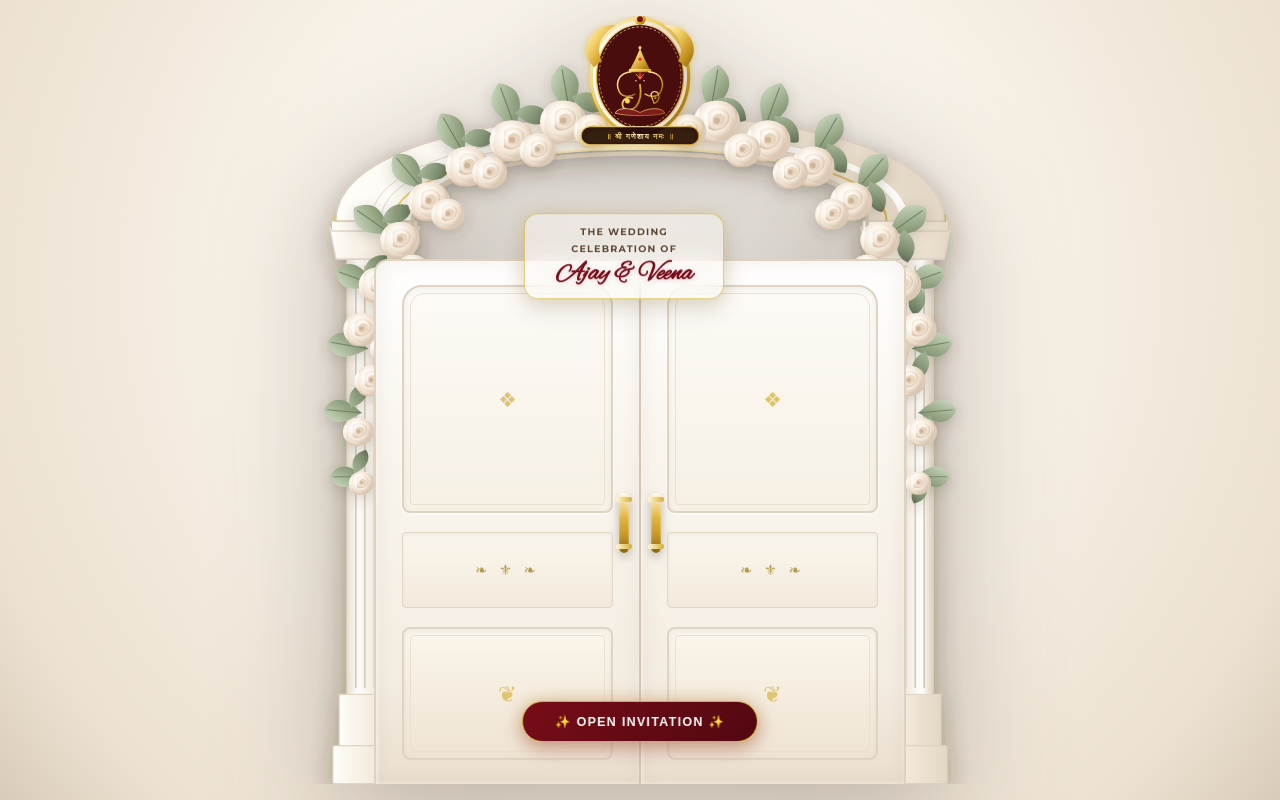
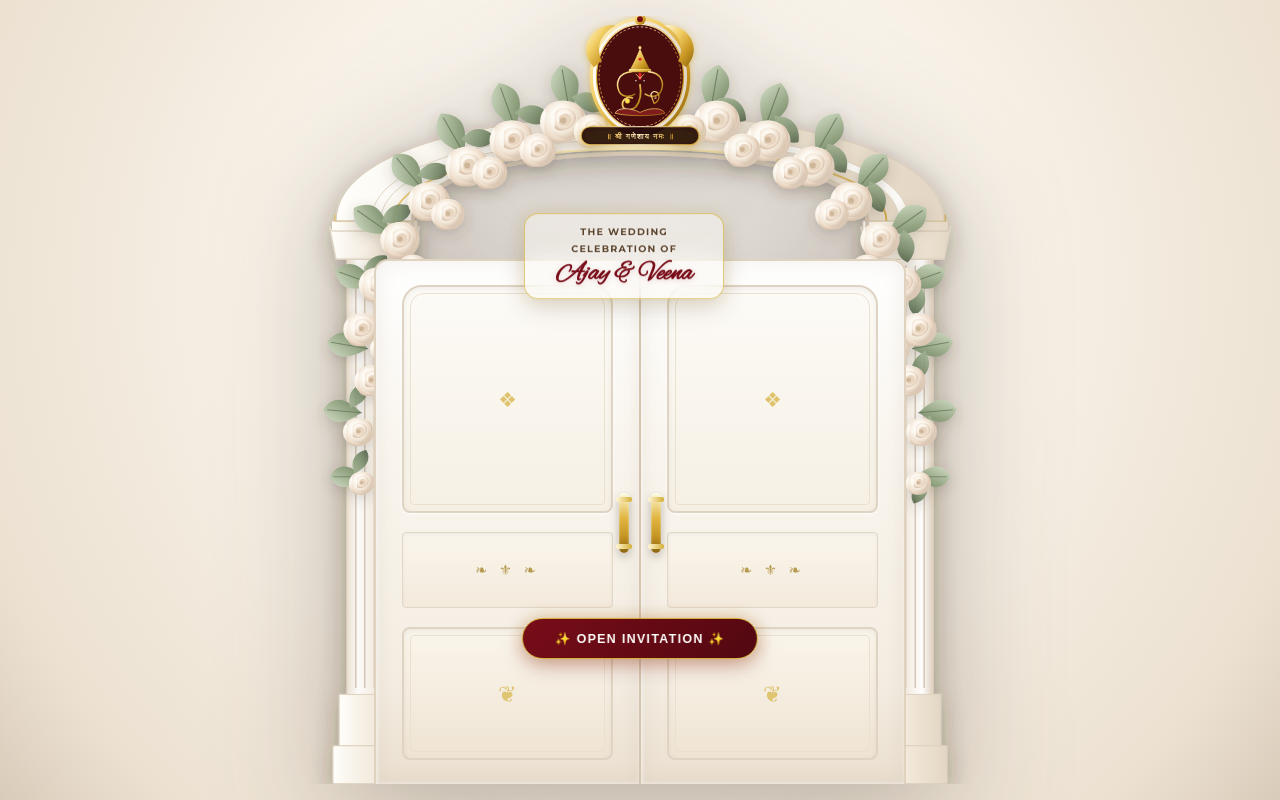
Before and after one commit to shubhpanvlkr/ajay-veena-wedding, a website: page index.html in a window 1280 px wide. Shown: the top 800 px of the page. Drawn offline with nearby package versions, Linux system fonts and the light colour scheme; a web font is replaced by a local one.

Commit message:
style: adjust position of open invitation button
Move the .door-btn-wrapper to 24% from the bottom to improve layout positioning.

```diff
--- a/index.html
+++ b/index.html
@@ -366,10 +366,10 @@
       text-shadow: 0 1px 6px rgba(120, 13, 25, 0.18), 0 0 12px rgba(255, 255, 255, 0.8);
     }
 
-    /* 2. Bottom Action Wrapper: OPEN INVITATION (Brought to the bottom) */
+    /* 2. Bottom Action Wrapper: OPEN INVITATION (Brought to bottom: 24%) */
     .door-btn-wrapper {
       position: absolute;
-      bottom: 8%;
+      bottom: 24%;
       left: 50%;
       transform: translateX(-50%);
       z-index: 100;
```
